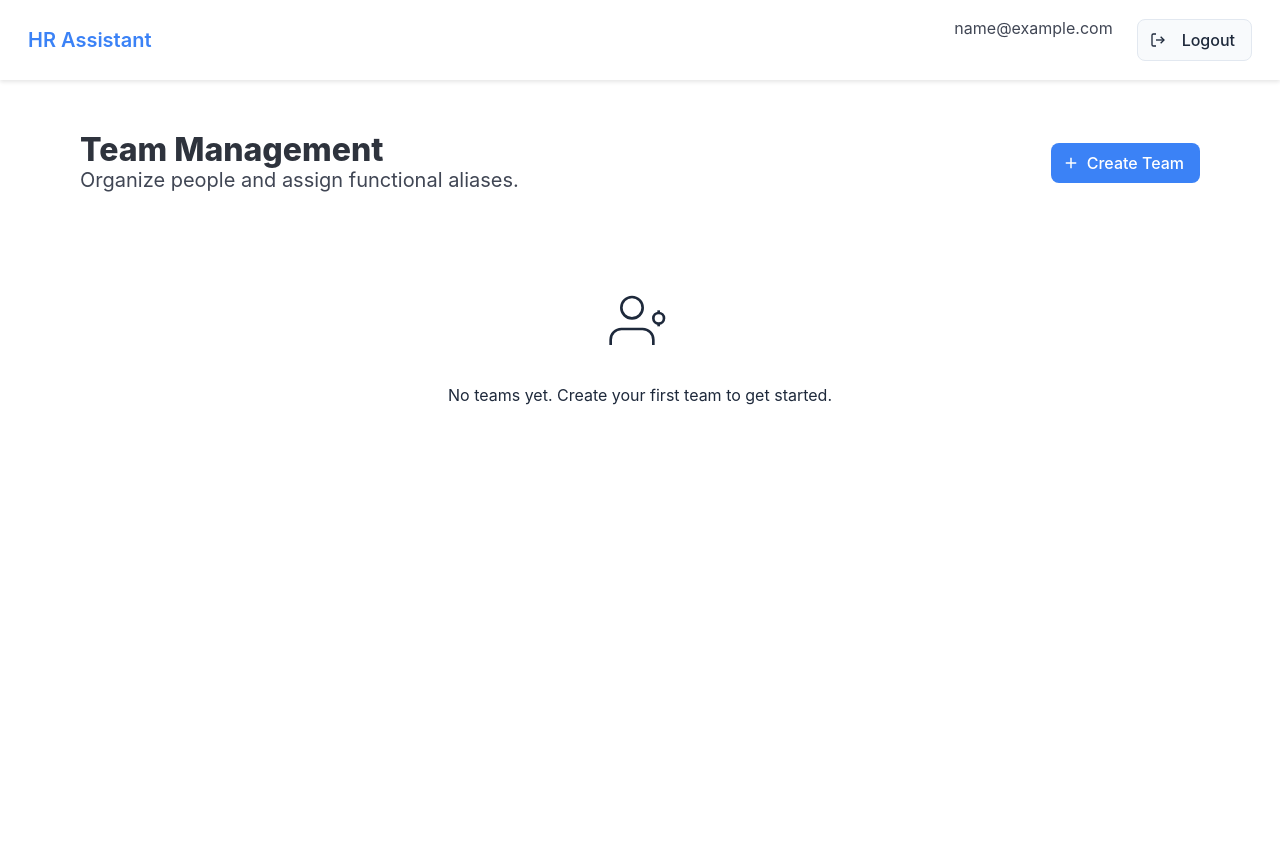
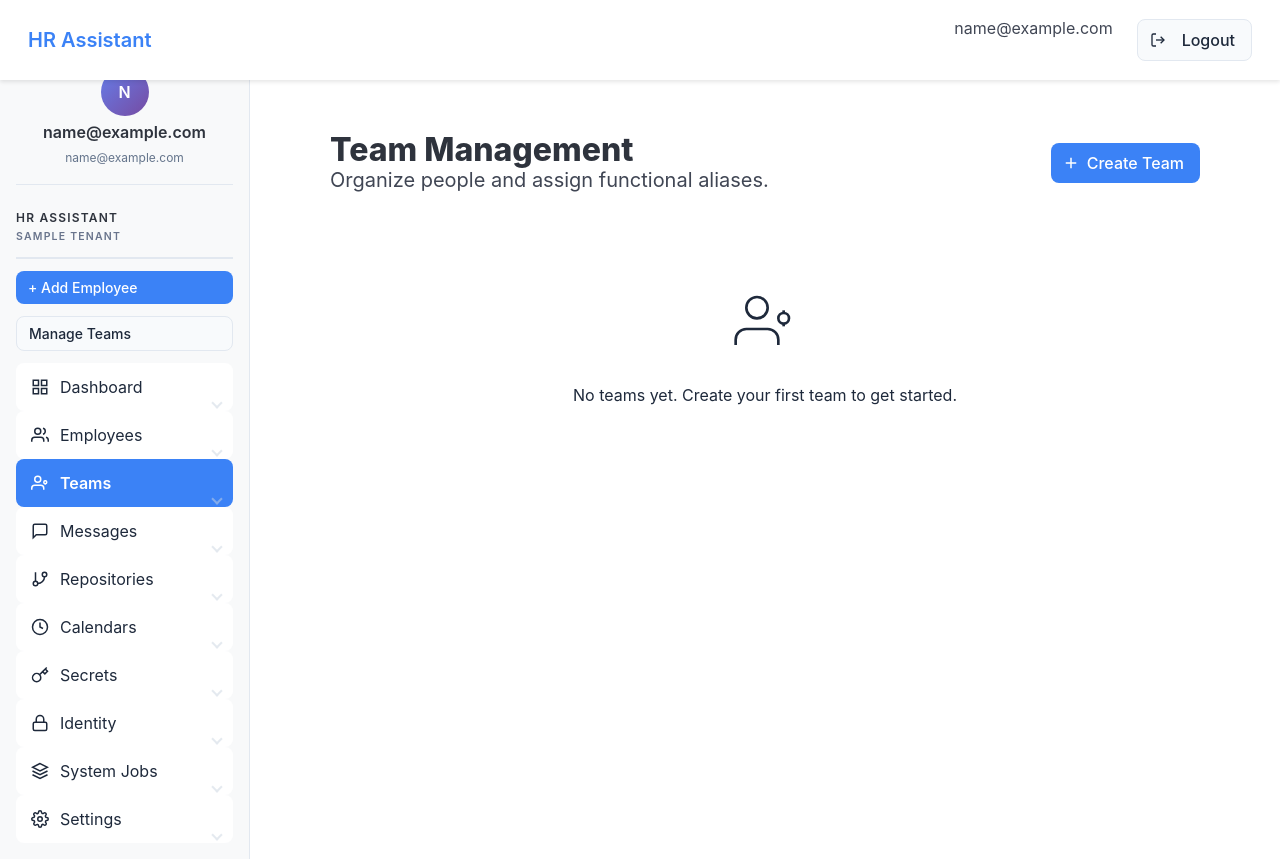
Before and after one commit to tayyebi/hr-assistant, a PHP site: page /workspace/1/teams in a window 1280 px wide. Run offline with PHP 8.4, Linux system fonts and the light colour scheme; the visitor is signed in with stand-in values (Sample User, id 1); tables that the repository leaves empty hold one stand-in row (values such as "Sample post").

Commit message:
enhance sidebar layout and styling for improved user experience and responsiveness

```diff
--- a/app/views/layouts/main.php
+++ b/app/views/layouts/main.php
@@ -46,10 +46,20 @@
         </div>
     </div>
 
-    <div style="display: flex; margin-top: 3.25rem; min-height: calc(100vh - 3.25rem);">
+    <div class="layout-main">
         <!-- Sidebar Navigation -->
-        <aside class="sidebar-container is-hidden-touch">
-                <nav class="menu" style="padding: 1rem;">
+        <aside class="sidebar-container is-hidden-mobile">
+            <nav class="menu sidebar-menu sidebar-nav-padding" aria-label="Main sidebar">
+                <!-- User Profile -->
+                <div class="sidebar-profile mb-3">
+                    <div class="avatar lg mb-1 mx-auto">
+                        <?php echo strtoupper($user['email'][0] ?? 'U'); ?>
+                    </div>
+                    <div class="has-text-centered">
+                        <strong><?php echo htmlspecialchars($user['full_name'] ?? $user['email']); ?></strong><br>
+                        <span class="text-small text-muted"><?php echo htmlspecialchars($user['email']); ?></span>
+                    </div>
+                </div>
                 <p class="menu-label">
                     <strong>HR Assistant</strong>
                     <br>
@@ -60,7 +70,13 @@
                         ?>
                     </small>
                 </p>
-                    <ul class="menu-list">
+                <!-- Quick Actions -->
+                <div class="sidebar-actions mb-3">
+                    <a href="<?php echo \App\Core\UrlHelper::workspace('/employees/create'); ?>" class="button is-primary is-small w-full mb-1">+ Add Employee</a>
+                    <a href="<?php echo \App\Core\UrlHelper::workspace('/teams'); ?>" class="button is-light is-small w-full">Manage Teams</a>
+                </div>
+                <!-- Collapsible Navigation -->
+                <ul class="menu-list sidebar-collapsible" id="sidebarNav">
                         <li>
                             <a href="<?php echo \App\Core\UrlHelper::workspace('/dashboard'); ?>" class="<?php echo ($activeTab ?? '') === 'dashboard' ? 'is-active' : ''; ?>">
                                 <span class="icon-text">
@@ -182,9 +198,24 @@
 
         <!-- Mobile Sidebar Menu -->
         <div class="sidebar-mobile is-hidden-desktop">
-                <nav class="menu" style="padding: 1rem;">
+            <nav class="menu sidebar-menu sidebar-nav-padding" aria-label="Mobile sidebar">
+                <!-- User Profile -->
+                <div class="sidebar-profile mb-3">
+                    <div class="avatar lg mb-1 mx-auto">
+                        <?php echo strtoupper($user['email'][0] ?? 'U'); ?>
+                    </div>
+                    <div class="has-text-centered">
+                        <strong><?php echo htmlspecialchars($user['full_name'] ?? $user['email']); ?></strong><br>
+                        <span class="text-small text-muted"><?php echo htmlspecialchars($user['email']); ?></span>
+                    </div>
+                </div>
                 <p class="menu-label">Navigation</p>
-                    <ul class="menu-list">
+                <!-- Quick Actions -->
+                <div class="sidebar-actions mb-3">
+                    <a href="<?php echo \App\Core\UrlHelper::workspace('/employees/create'); ?>" class="button is-primary is-small w-full mb-1">+ Add Employee</a>
+                    <a href="<?php echo \App\Core\UrlHelper::workspace('/teams'); ?>" class="button is-light is-small w-full">Manage Teams</a>
+                </div>
+                <ul class="menu-list sidebar-collapsible" id="sidebarNavMobile">
                         <li>
                             <a href="<?php echo \App\Core\UrlHelper::workspace('/dashboard'); ?>" class="<?php echo ($activeTab ?? '') === 'dashboard' ? 'is-active' : ''; ?>">
                                 <span class="icon-text">
@@ -305,8 +336,8 @@
         </div>
 
         <!-- Main Content -->
-        <div style="flex: 1; overflow-y: auto;">
-            <main style="padding: 2rem;">
+        <div class="main-content-flex">
+            <main class="main-content-padding">
                 <?php echo $content; ?>
             </main>
         </div>
--- a/public/style.css
+++ b/public/style.css
@@ -1,3 +1,96 @@
+/* Layout main flex container */
+.layout-main {
+    display: flex;
+    margin-top: 3.25rem;
+    min-height: calc(100vh - 3.25rem);
+}
+
+/* Sidebar nav padding */
+.sidebar-nav-padding {
+    padding: 1rem;
+}
+
+/* Main content flex and scroll */
+.main-content-flex {
+    flex: 1;
+    overflow-y: auto;
+}
+
+/* Main content padding */
+.main-content-padding {
+    padding: 2rem;
+}
+/* Sidebar profile and actions */
+.sidebar-profile {
+    text-align: center;
+    padding-bottom: 1rem;
+    border-bottom: 1px solid #e2e8f0;
+}
+.sidebar-profile .avatar {
+    margin-bottom: 0.5rem;
+}
+.sidebar-actions {
+    display: flex;
+    flex-direction: column;
+    gap: 0.5rem;
+    margin-bottom: 1rem;
+}
+.sidebar-actions .button {
+    text-align: left;
+    justify-content: flex-start;
+}
+
+/* Collapsible sidebar sections (future-proof, for JS-less expand/collapse) */
+.sidebar-collapsible > li {
+    transition: background 0.2s;
+}
+.sidebar-collapsible > li > a {
+    cursor: pointer;
+    user-select: none;
+}
+.sidebar-collapsible > li > a:after {
+    content: '';
+    float: right;
+    border: solid #cbd5e1;
+    border-width: 0 2px 2px 0;
+    display: inline-block;
+    padding: 3px;
+    margin-left: 8px;
+    transform: rotate(45deg);
+    transition: transform 0.2s;
+    opacity: 0.5;
+}
+.sidebar-collapsible > li.open > a:after {
+    transform: rotate(-135deg);
+    opacity: 1;
+}
+.sidebar-collapsible > li ul {
+    display: none;
+    padding-left: 1.5rem;
+    margin-top: 0.5rem;
+}
+.sidebar-collapsible > li.open ul {
+    display: block;
+}
+
+@media (max-width: 1024px) {
+    .sidebar-container {
+        display: none;
+    }
+    .sidebar-mobile {
+        display: block;
+        z-index: 100;
+        background: #f8f9fa;
+        box-shadow: 2px 0 8px rgba(0,0,0,0.04);
+        width: 80vw;
+        max-width: 320px;
+        left: 0;
+        top: 3.25rem;
+        bottom: 0;
+        position: fixed;
+        transition: transform 0.2s;
+    }
+}
 /**
  * HR Assistant - Custom Overrides for Bulma CSS
  * Mobile-first responsive design with Bulma framework
```
Lines whose indentation alone changed are shown as unchanged.
